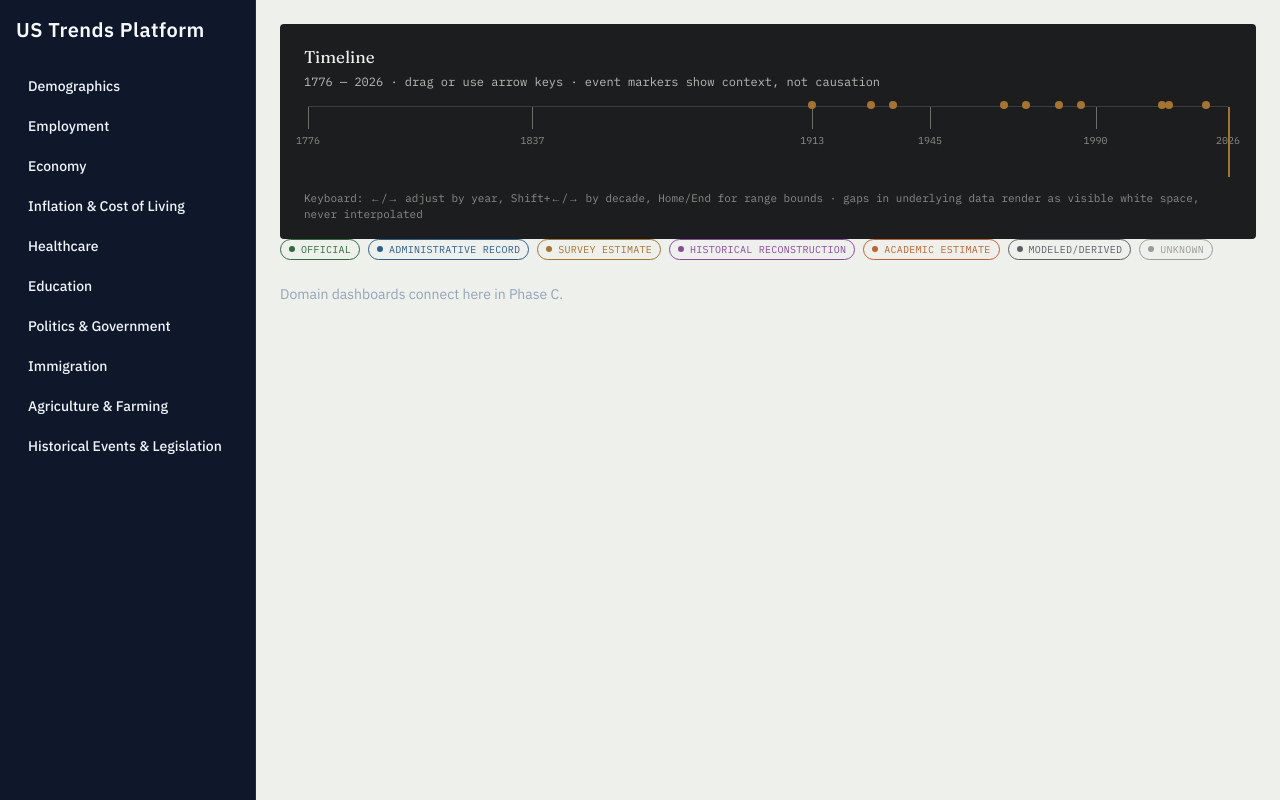
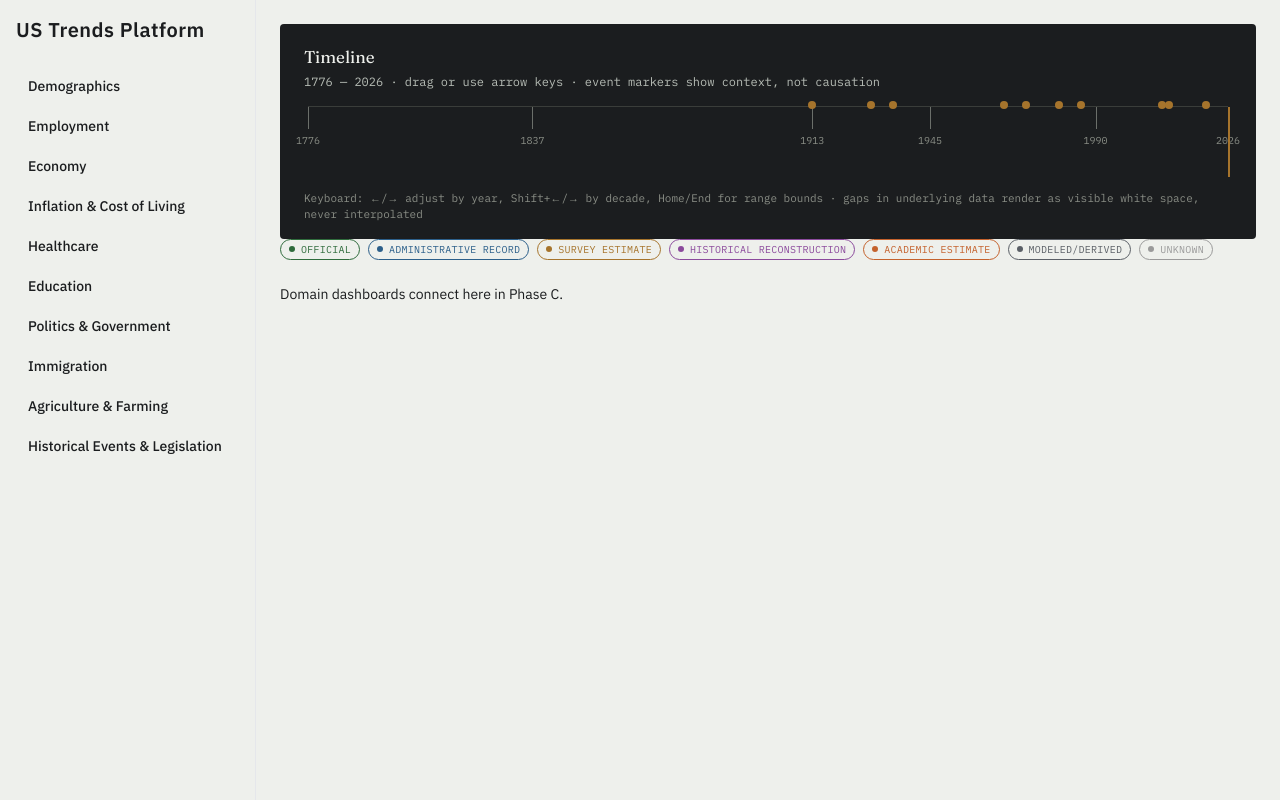
Before and after one commit to US-Trends-Platform/platform-core, a Next.js app in the folder frontend/: page / in a window 1280 px wide. Built offline with nearby package versions, Linux system fonts and the light colour scheme.

Commit message:
feat(phase-b): add AppShell, DomainNav, MetricCardStub, TimeSeriesChart; fix Confidence import casing; add missing theme colors; docs(adr): add ADR-006

```diff
--- a/frontend/tailwind.config.ts
+++ b/frontend/tailwind.config.ts
@@ -11,6 +11,9 @@ const config: Config = {
   paper: "#EEF0EC",
   "paper-raised": "#F7F8F5",
   brass: "#A6742C",
+  "brass-dark": "#7C5A20",
+  slate: "#64748B",
+  "slate-line": "#E3E5DF",
   tier: {
     official: "#2F6B3C",
     admin: "#2C5F8A",
```
